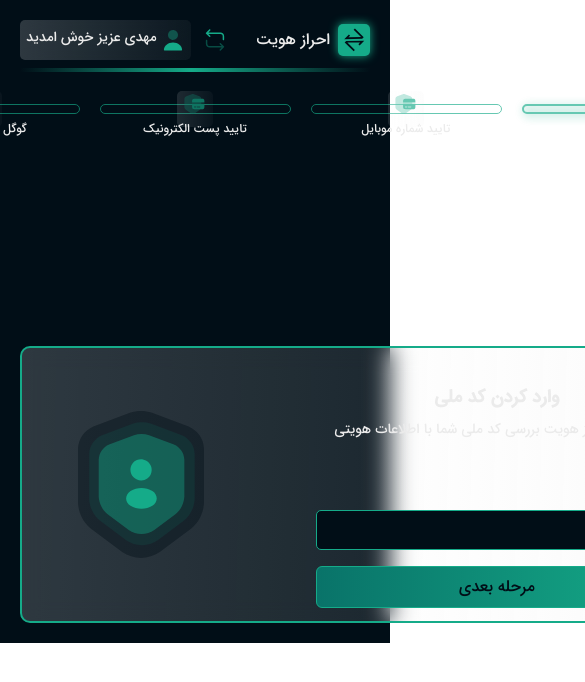
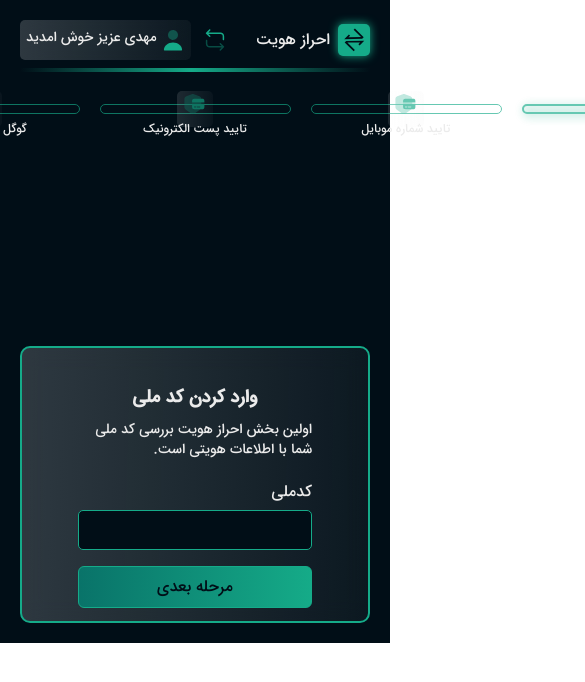
Before and after one commit to danyalbani240/dashboard, a Nuxt app: page /verify in a window 390 px wide. Shown: the top 682 px of the page, 585 px wide, since content can reach past the window. Built offline with nearby package versions, Linux system fonts and the light colour scheme.

Commit message:
Responsived✅

```diff
--- a/components/TheVerifyStageOne.vue
+++ b/components/TheVerifyStageOne.vue
@@ -10,7 +10,7 @@
         >مرحله بعدی</base-button
       >
     </div>
-    <div class="flex items-center justify-center mr-28">
+    <div class="hidden items-center md:flex justify-center mr-28">
       <img src="../assets/images/bigperson.svg" alt="" />
     </div>
   </div>
@@ -27,7 +27,7 @@ export default {
 
 <style scoped>
 .verify-stage {
-  width: 716px;
+  max-width: 716px;
   height: 277px;
   background: linear-gradient(
     91.44deg,
```
